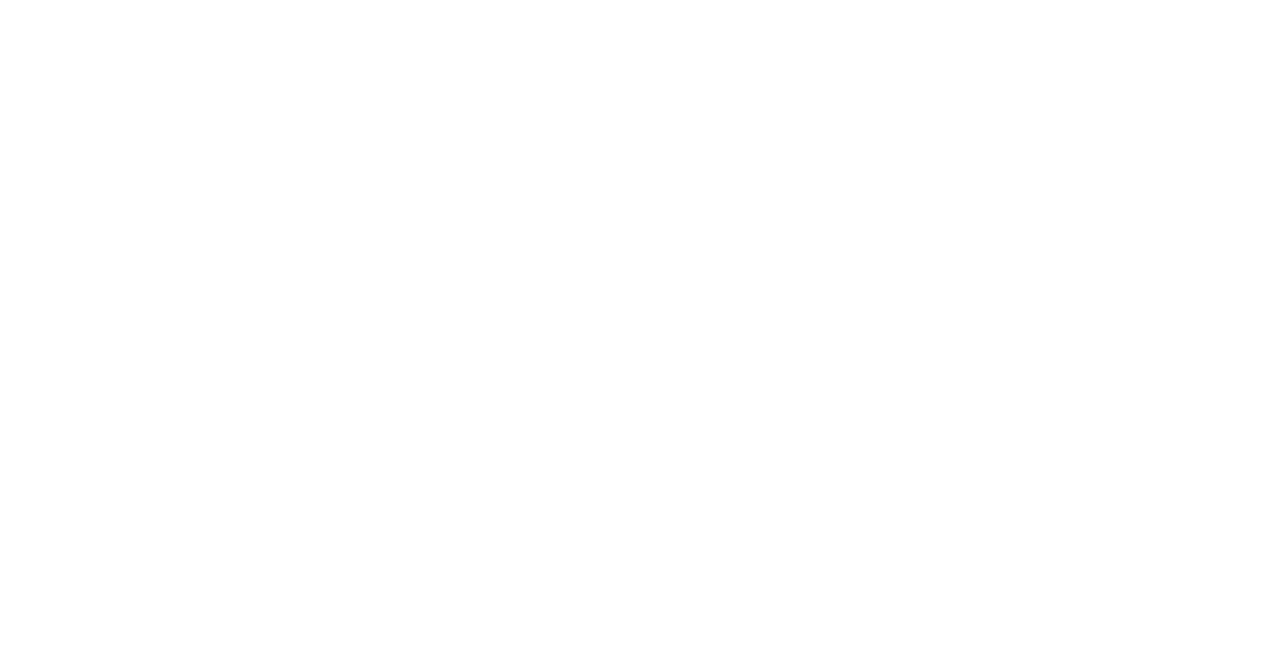
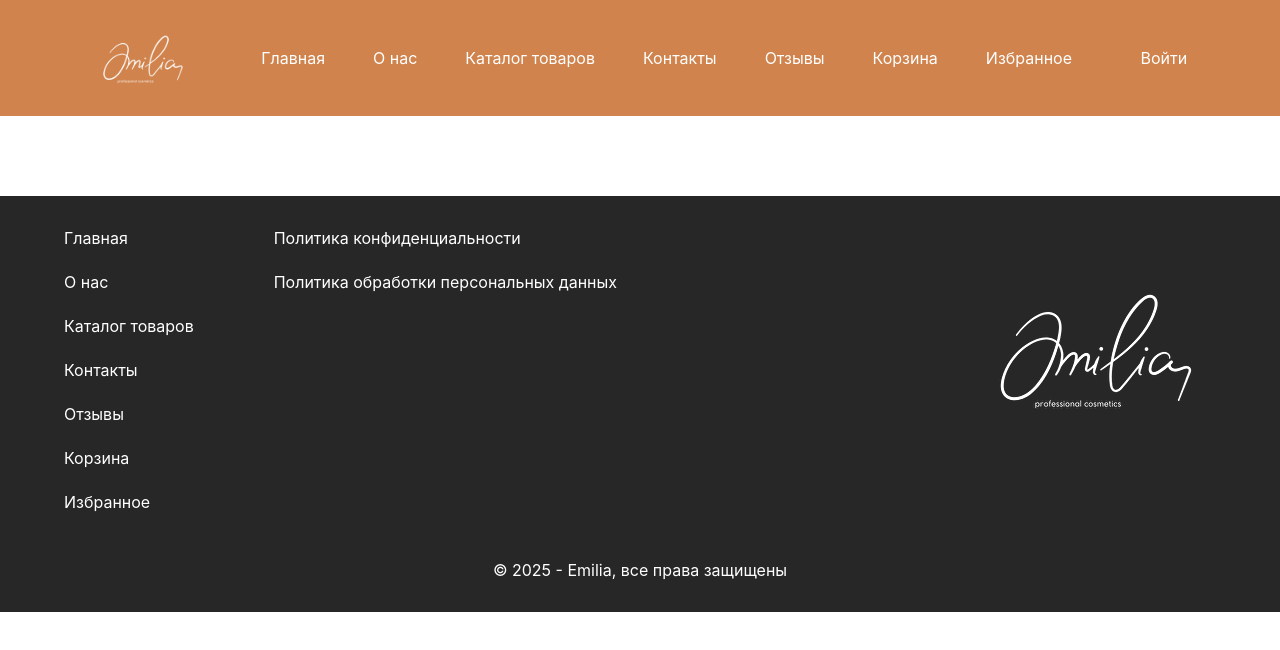
Before and after one commit to Annddreyy/magazine, a React (Create React App) app: page /about in a window 1280 px wide. Before the commit this address had no page. Shown: the top 650 px of the page. Built offline with nearby package versions, Linux system fonts and the light colour scheme.

Commit message:
feat: add about page

```diff
--- a/src/App.jsx
+++ b/src/App.jsx
@@ -3,6 +3,7 @@
 import Main from './pages/Main';
 import Catalog from './pages/Catalog';
 import Contacts from './pages/Contacts';
+import About from './pages/About';
 
 function App() {
     return (
@@ -10,6 +11,7 @@
             <Route path='/' element={ <Main /> } />
             <Route path='/catalog' element={ <Catalog /> } />
             <Route path='/contacts' element={ <Contacts /> } />
+            <Route path='/about' element={ <About /> } />
         </Routes>
     )
 }
--- /dev/null
+++ b/src/pages/About.jsx
@@ -0,0 +1,13 @@
+import HeaderContainer from './../../src/components/Header/HeaderContainer';
+import FooterContainer from './../../src/components/Footer/FooterContainer';
+
+const About = () => {
+    return (
+        <div>
+            <HeaderContainer />
+            <FooterContainer />
+        </div>
+    )
+};
+
+export default About;
```
